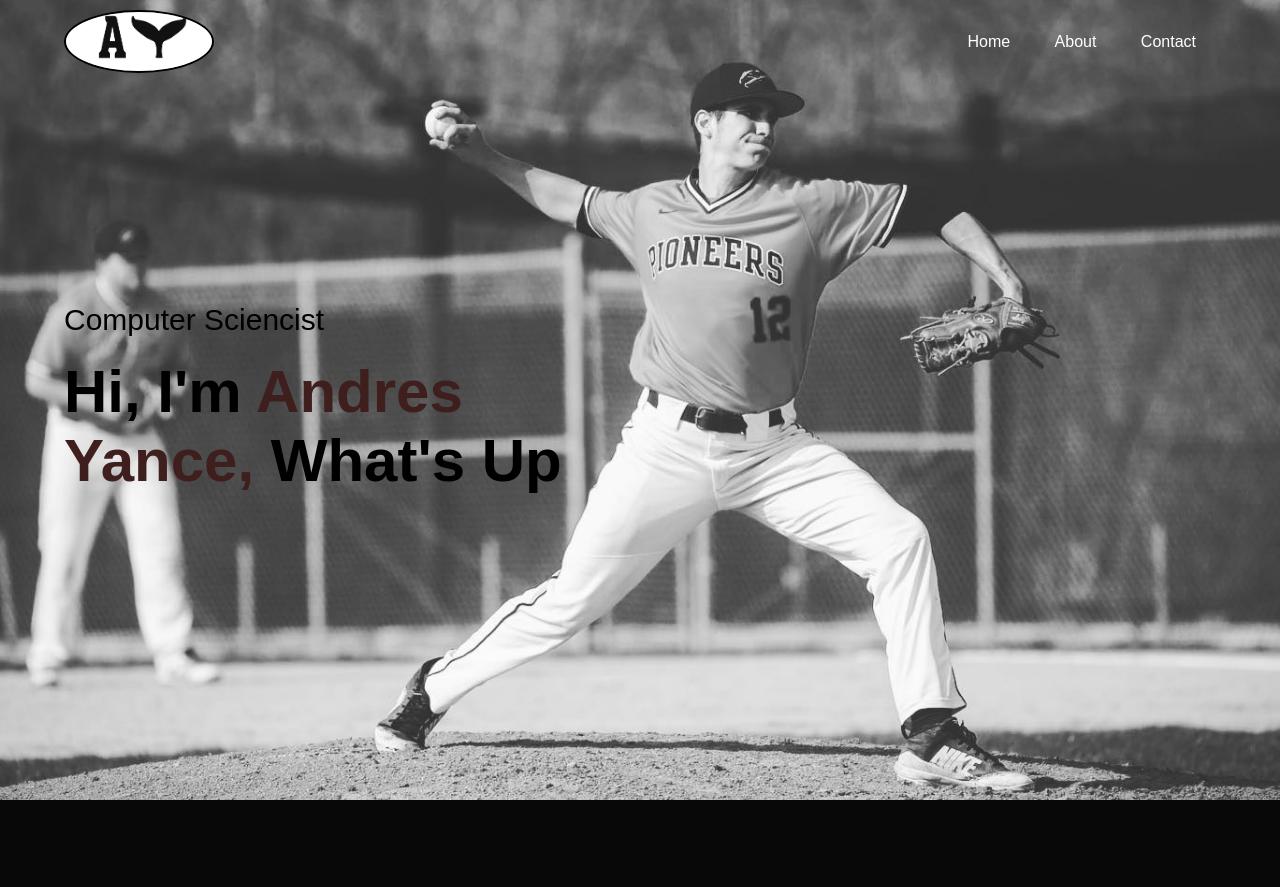
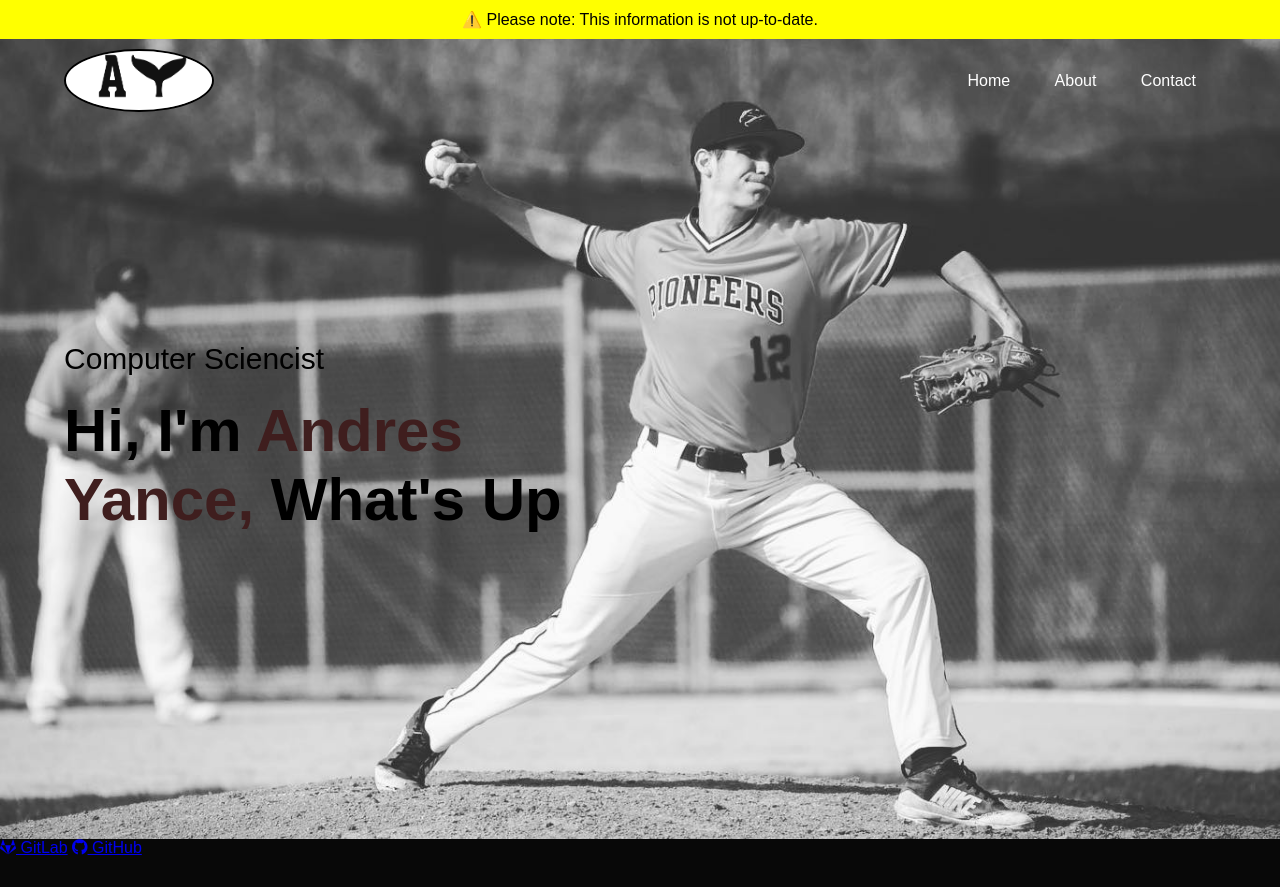
Before and after one commit to Andresyance20/Personal_Portafolio, a plain HTML site: page index.html in a window 1280 px wide. Shown: the top 887 px of the page. Drawn offline with nearby package versions, Linux system fonts and the light colour scheme.

Commit message:
Added links to GitHub and GitLab accounts

```diff
--- a/index.html
+++ b/index.html
@@ -1,6 +1,7 @@
 <!DOCTYPE html>
 <html lang="en">
 <head>
+    <link rel="stylesheet" href="https://cdnjs.cloudflare.com/ajax/libs/font-awesome/5.15.4/css/all.min.css">
     <meta charset="UTF-8">
     <meta name="viewport" content="width=device-width, initial-scale=1.0">
     <link rel="icon" type="image/png" href="Imagenes/R.png" class="Logo">
@@ -11,6 +12,11 @@
 
 </head>
 <body>
+    <div id="warning-banner">
+        ⚠️ Please note: This information is not up-to-date.
+    </div>
+
+
 <div id="header">
     <div class="container">
         <nav>
@@ -26,6 +32,12 @@
             <h1>Hi, I'm <span>Andres<br>Yance, </span> What's Up</h1>
         </div>
     </div>
+</div>
+
+<!---------link to git---------->
+<div class="social-links">
+    <a href="https://gitlab.com/yancea" target="_blank"><i class="fab fa-gitlab"></i> GitLab</a>
+    <a href="https://github.com/Andresyance20" target="_blank"><i class="fab fa-github"></i> GitHub</a>
 </div>
 <!---------about---------->
 <div id="about">
--- a/style.css
+++ b/style.css
@@ -9,6 +9,13 @@
     background: #080808;
     color: #fff;
   }
+
+  #warning-banner {
+    background-color: yellow;
+    color: black;
+    text-align: center;
+    padding: 10px;
+}
 
   #header {
     width: 100%;
```
